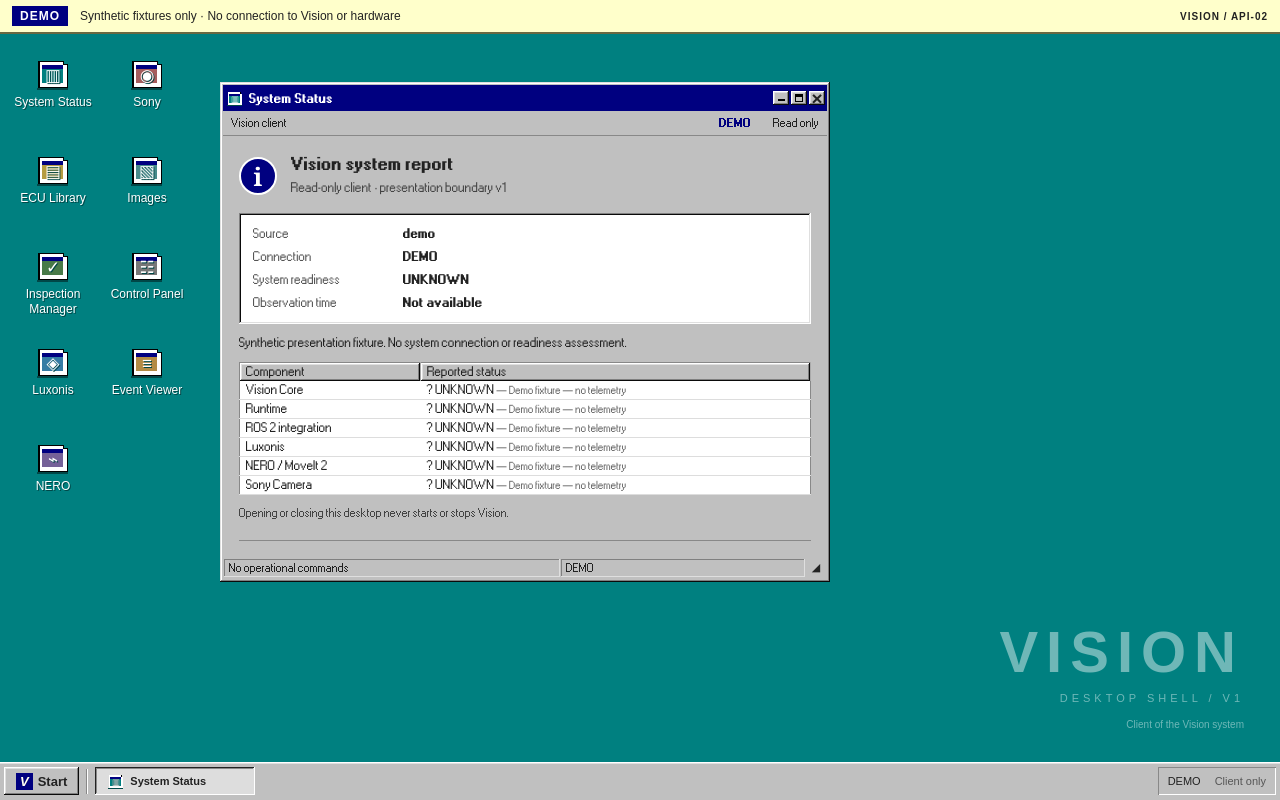
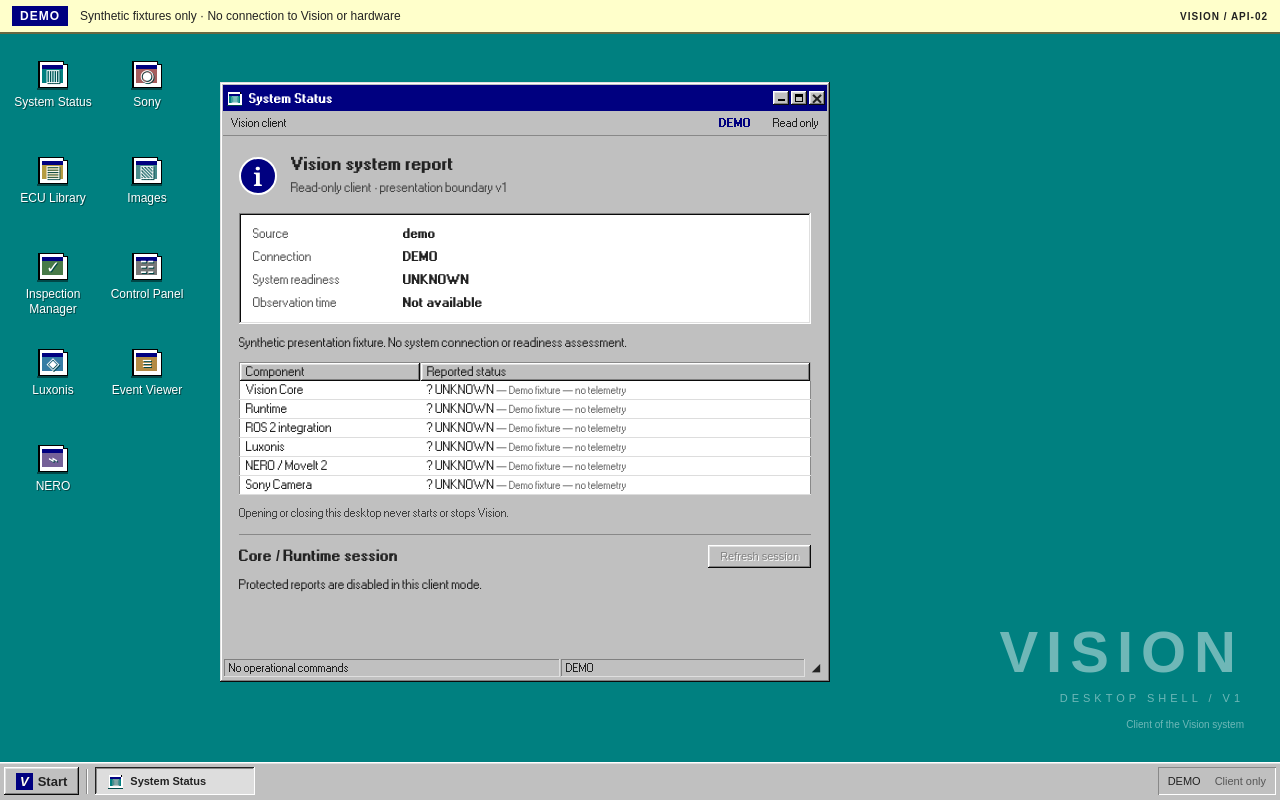
Before and after one commit to autoklinika/Vision, a React (Vite) app in the folder webgui/: page / in a window 1280 px wide. Both pictures are taken after a click on the button "Open read-only diagnostics". Built offline with nearby package versions, Linux system fonts and the light colour scheme.

Commit message:
fix(webgui): keep the default system report fully visible

```diff
--- a/webgui/src/apps/SessionContent.tsx
+++ b/webgui/src/apps/SessionContent.tsx
@@ -12,10 +12,14 @@ const messages = {
 export function SessionContent({section, controls}: {section: 'summary' | 'inspection' | 'events'; controls: SessionControls}) {
   const {view, refreshSession, nextEvents} = controls;
   const {session, events} = view;
-  return <section className="session-report" aria-label="Protected Core report">
-    <h2>{section === 'summary' ? 'Core / Runtime session' : section === 'inspection' ? 'Inspection session report' : 'Session event journal'}</h2>
-    <p className="protected-read-status" role="status">{messages[view.status]}</p>
-    <div className="app-actions"><button onClick={refreshSession} disabled={view.status === 'DISABLED' || view.status === 'LOADING'}>Refresh session</button>{section === 'events' && <button onClick={nextEvents} disabled={!events || events.nextAfterSequence === null || view.status !== 'AVAILABLE'}>Load more events</button>}</div>
+  const summary = section === 'summary';
+  const message = summary && view.status === 'DISABLED' ? 'Protected reports are disabled in this client mode.' :
+    summary && view.status === 'NOT_REQUESTED' ? 'No report loaded. Refresh session reads the authorized Core report.' : messages[view.status];
+  const refresh = <button onClick={refreshSession} disabled={view.status === 'DISABLED' || view.status === 'LOADING'}>Refresh session</button>;
+  return <section className={`session-report${summary ? ' session-summary' : ''}`} aria-label="Protected Core report">
+    <div className="session-heading"><h2>{summary ? 'Core / Runtime session' : section === 'inspection' ? 'Inspection session report' : 'Session event journal'}</h2>{summary && refresh}</div>
+    <p className="protected-read-status" role="status">{message}</p>
+    {!summary && <div className="app-actions">{refresh}{section === 'events' && <button onClick={nextEvents} disabled={!events || events.nextAfterSequence === null || view.status !== 'AVAILABLE'}>Load more events</button>}</div>}
     {session && <>
       {session.source === 'SYNTHETIC_TEST' && <p className="synthetic-label"><strong>SYNTHETIC TEST · no station session</strong></p>}
       <div className="report sunken-panel"><dl>
@@ -35,6 +39,6 @@ export function SessionContent({section, controls}: {section: 'summary' | 'inspe
         <p className="fine-print">One bounded page is kept in this browser. Refresh session returns to the first page of a new report.</p>
       </>}
     </>}
-    <p className="fine-print">This is a saved read result, not a live readiness signal. Session control and decisions belong to Vision.</p>
+    {session && <p className="fine-print">This is a saved read result, not a live readiness signal. Session control and decisions belong to Vision.</p>}
   </section>;
 }
--- a/webgui/src/shell/model.ts
+++ b/webgui/src/shell/model.ts
@@ -15,7 +15,7 @@ export type Rect = { x: number; y: number; width: number; height: number };
 export type WindowState = { id: AppId; rect: Rect; minimized: boolean; maximized: boolean };
 export type DesktopState = { windows: WindowState[]; active: AppId | null };
 export type Action = { type: 'open' | 'focus' | 'minimize' | 'maximize' | 'close'; id: AppId } | { type: 'rect'; id: AppId; rect: Rect } | { type: 'bounds' } | { type: 'reset' };
-export const initialState: DesktopState = { windows: [{ id: 'status', rect: { x: 220, y: 48, width: 610, height: 500 }, minimized: false, maximized: false }], active: 'status' };
+export const initialState: DesktopState = { windows: [{ id: 'status', rect: { x: 220, y: 48, width: 610, height: 600 }, minimized: false, maximized: false }], active: 'status' };
 export function clamp(rect: Rect, bounds: Bounds): Rect {
   const width = Math.min(Math.max(280, rect.width), bounds.width);
   const height = Math.min(Math.max(240, rect.height), bounds.height);
```
Also changed, not shown: webgui/src/style.css, 1 other file (tests, documents, lock files or other folders).
